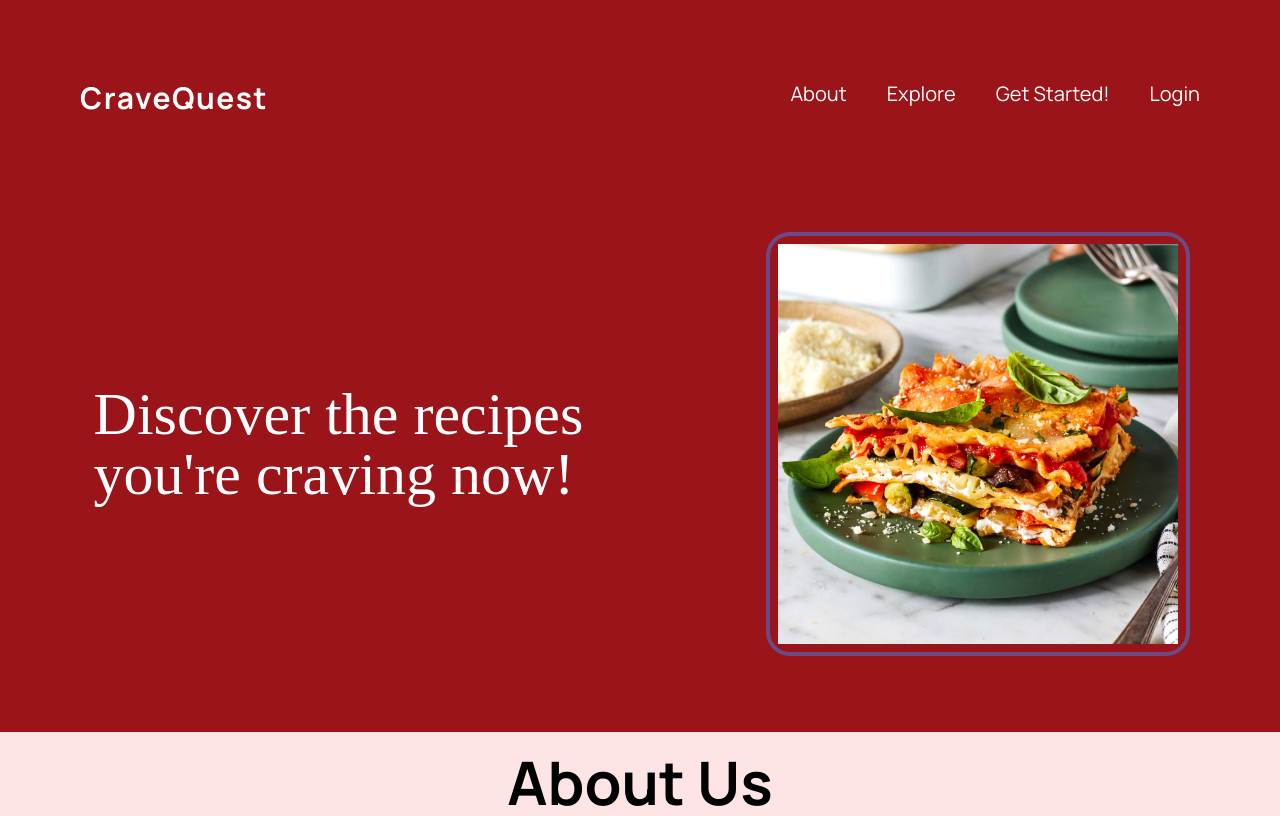
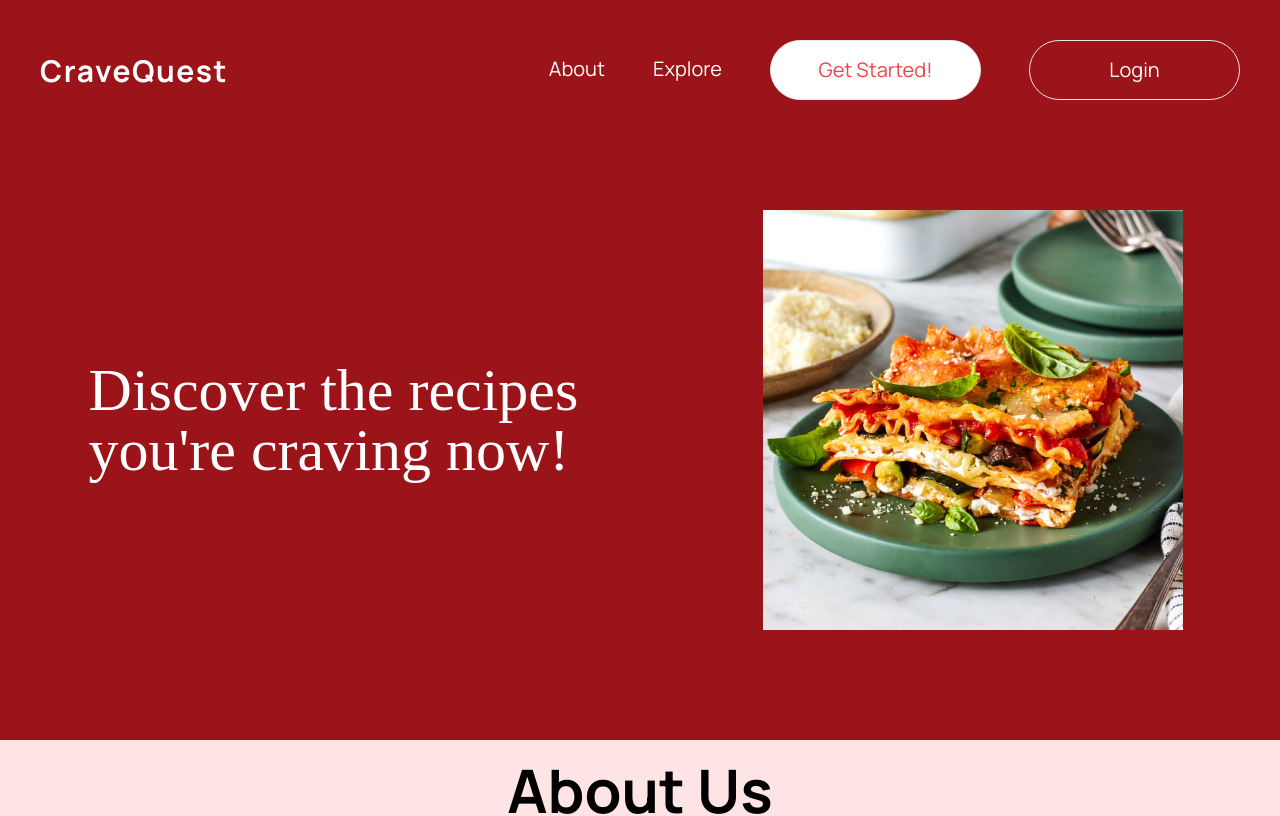
Before and after one commit to lavanderhoney/crave_quest, a React (Create React App) app in the folder client/: page / in a window 1280 px wide. Shown: the top 816 px of the page. Built offline with nearby package versions, Linux system fonts and the light colour scheme; a web font is replaced by a local one.

Commit message:
Added routes in navbar,buttons

```diff
--- a/client/package.json
+++ b/client/package.json
@@ -8,6 +8,7 @@
     "@testing-library/user-event": "^13.5.0",
     "react": "^18.2.0",
     "react-dom": "^18.2.0",
+    "react-router-dom": "^6.22.3",
     "react-scripts": "5.0.1",
     "web-vitals": "^2.1.4"
   },
--- a/client/src/App.jsx
+++ b/client/src/App.jsx
@@ -1,11 +1,21 @@
+import React from 'react'
 import './App.css';
-import LandingPage from './Pages/LandingPage';
+import Herosection from './Components/Herosection'
+import Navbar from './Navbar'
+import About from './Components/About'
+import Explore from './Components/Explore'
+import { Routes, Route } from 'react-router-dom'
 import './index.css';
 
 function App() {
   return (
     <>
-      <LandingPage />
+      <Navbar />
+      <Routes>
+        <Route path='/' element={<Herosection />} />
+        <Route path='/about' element={<About />} />
+        <Route path='/explore' element={<Explore />} />
+      </Routes>
     </>
   );
 }
--- a/client/src/Components/Button.jsx
+++ b/client/src/Components/Button.jsx
@@ -1,9 +1,15 @@
 import React from 'react'
 
-export default function Button() {
+export default function Button(props) {
+    const bgColor = props.bgColor;
+    const textColor = props.textColor;
+    //bg-white text-red-500
+    const btnClass = `w-[211px] h-[60px] border-[1px] ${bgColor} rounded-full ${textColor}`;
     return (
-        <div>
-
-        </div>
+        <>
+            <button className={btnClass}>
+                {props.text}
+            </button>
+        </>
     )
 }
--- a/client/src/Components/Herosection.jsx
+++ b/client/src/Components/Herosection.jsx
@@ -1,15 +1,21 @@
 import React from 'react';
 import img1 from '../Assets/hero-img1.jpg';
+import Explore from './Explore';
+import About from './About';
 export default function Herosection() {
     return (
-        <div id='herosection' className='flex pt-10 pb-20 justify-around'>
-            <div className='grid place-content-center'>
-                <h1 className="text-6xl text-left text-white">Discover the recipes</h1>
-                <h1 className="text-6xl text-left text-white">you're craving now!</h1>
+        <>
+            <div id='herosection' className='flex pt-10 pb-20 justify-around h-[600px] items-center'>
+                <div className='grid place-content-center'>
+                    <h1 className="text-6xl text-left text-white">Discover the recipes</h1>
+                    <h1 className="text-6xl text-left text-white">you're craving now!</h1>
+                </div>
+                <div>
+                    <img className='w-[420px] h-[420px] m-[8px]' src={img1} alt='lasgna' />
+                </div>
             </div>
-            <div className='rounded-[20px] ring-4'>
-                <img className='w-[400px] h-[400px] m-[8px]' src={img1} alt='lasgna' />
-            </div>
-        </div>
+            <About />
+            <Explore />
+        </>
     )
 }
--- a/client/src/Components/Navbar.jsx
+++ /dev/null
@@ -1,58 +0,0 @@
-import React from 'react';
-import { Link } from "react-scroll";
-import '../Styles/Navbarstyles.css';
-
-export default function Navbar() {
-    return (
-        <nav className='p-20'>
-            <div className='text-white flex justify-between text-xl'>
-                <Link
-                    activeClass='active'
-                    to="herosection"
-                    spy={true}
-                    smooth={true}
-                    offset={-500}
-                    duration={550}
-                    className='font-bold text-3xl tracking-wider'
-                >
-                    CraveQuest
-                </Link>
-                <ul className='flex gap-10'>
-                    <a> <Link
-                        activeClass='active'
-                        to="about"
-                        spy={true}
-                        smooth={true}
-                        offset={50}
-                        duration={600}
-                        className='relative text-xl w-fit block after:block after:content-[""] after:ab"solute after:h-[3px] after:bg-amber-500 after:w-full after:scale-x-0 after:hover:scale-x-100 after:transition after:duration-300 after:origin-left'
-                    >
-                        About
-                    </Link></a>
-                    <Link
-                        activeClass='active'
-                        to="explore"
-                        spy={true}
-                        smooth={true}
-                        offset={50}
-                        duration={500}
-                        className='relative text-xl w-fit block after:block after:content-[""] after:ab"solute after:h-[3px] after:bg-amber-500 after:w-full after:scale-x-0 after:hover:scale-x-100 after:transition after:duration-300 after:origin-left'
-                    >
-                        Explore
-                    </Link>
-                    <Link
-                        activeClass='active'
-                        to="about"
-                        spy={true}
-                        smooth={true}
-                        offset={50}
-                        duration={500}
-                    >
-                        Get Started!
-                    </Link>
-                    <li>Login</li>
-                </ul>
-            </div>
-        </nav>
-    )
-}
--- /dev/null
+++ b/client/src/Navbar.jsx
@@ -0,0 +1,46 @@
+import React from 'react';
+import { Link } from "react-router-dom";
+import './Styles/Navbarstyles.css';
+import Button from './Components/Button';
+import { Routes, Route } from 'react-router-dom';
+import Signup from './Pages/Signup';
+import Login from './Pages/Login';
+
+export default function Navbar() {
+    return (
+        <>
+            <nav className='p-10'>
+                <div className='text-white flex justify-between items-center text-[20px]'>
+                    <Link
+                        to="/"
+                        smooth={true}
+                        offset={-500}
+                        duration={550}
+                        className='font-bold text-[30px] tracking-wider'
+                    >
+                        CraveQuest
+                    </Link>
+                    <div className='flex gap-12 justify-center items-center'>
+                        <Link
+                            to="/about"
+                            className='relative text-xl w-fit block after:block after:content-[""] after:ab"solute after:h-[3px] after:bg-amber-500 after:w-full after:scale-x-0 after:hover:scale-x-100 after:transition after:duration-300 after:origin-left'
+                        >
+                            About
+                        </Link>
+                        <Link
+                            to="/explore"
+                            className='relative text-xl w-fit block after:block after:content-[""] after:ab"solute after:h-[3px] after:bg-amber-500 after:w-full after:scale-x-0 after:hover:scale-x-100 after:transition after:duration-300 after:origin-left'
+                        >
+                            Explore
+                        </Link>
+                        <Link to="/signup">
+                            <Button text="Get Started!" bgColor="bg-white" textColor="text-red-500" />
+                        </Link>
+                        <Link to="/login"> <Button text="Login" /></Link>
+                    </div>
+                </div>
+            </nav>
+
+        </>
+    )
+}
--- a/client/src/Pages/LandingPage.jsx
+++ /dev/null
@@ -1,15 +0,0 @@
-import React from 'react'
-import Herosection from '../Components/Herosection'
-import Navbar from '../Components/Navbar'
-import About from '../Components/About'
-import Explore from '../Components/Explore'
-export default function LandingPage() {
-    return (
-        <>
-            <Navbar />
-            <Herosection />
-            <About />
-            <Explore />
-        </>
-    )
-}
--- a/client/src/Pages/Signup.jsx
+++ b/client/src/Pages/Signup.jsx
@@ -0,0 +1,9 @@
+import React from 'react'
+
+export default function Signup() {
+    return (
+        <div id='signup'>
+            BLYAATT!!
+        </div>
+    )
+}
--- a/client/src/index.js
+++ b/client/src/index.js
@@ -1,11 +1,16 @@
 import React from 'react';
-import ReactDOM from 'react-dom/client';
+import ReactDOM from 'react-dom';
 import './index.css';
 import App from './App';
+import { BrowserRouter } from 'react-router-dom';
 
 const root = ReactDOM.createRoot(document.getElementById('root'));
 root.render(
-  <App />
+  <React.StrictMode>
+    <BrowserRouter>
+      <App />
+    </BrowserRouter>
+  </React.StrictMode>
 );
 
 // If you want to start measuring performance in your app, pass a function
```
Also changed, not shown: 1 other file (tests, documents, lock files or other folders).
